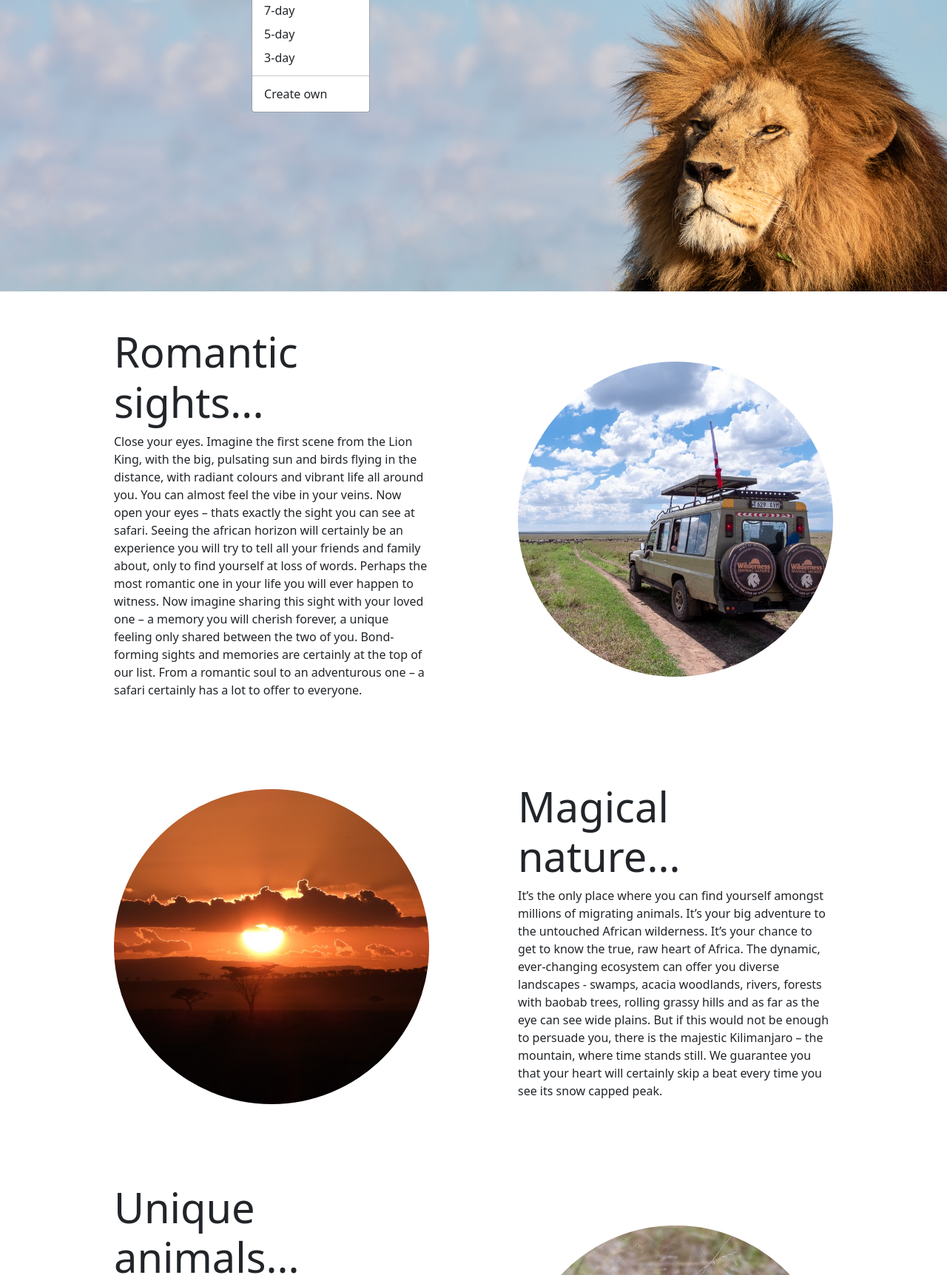
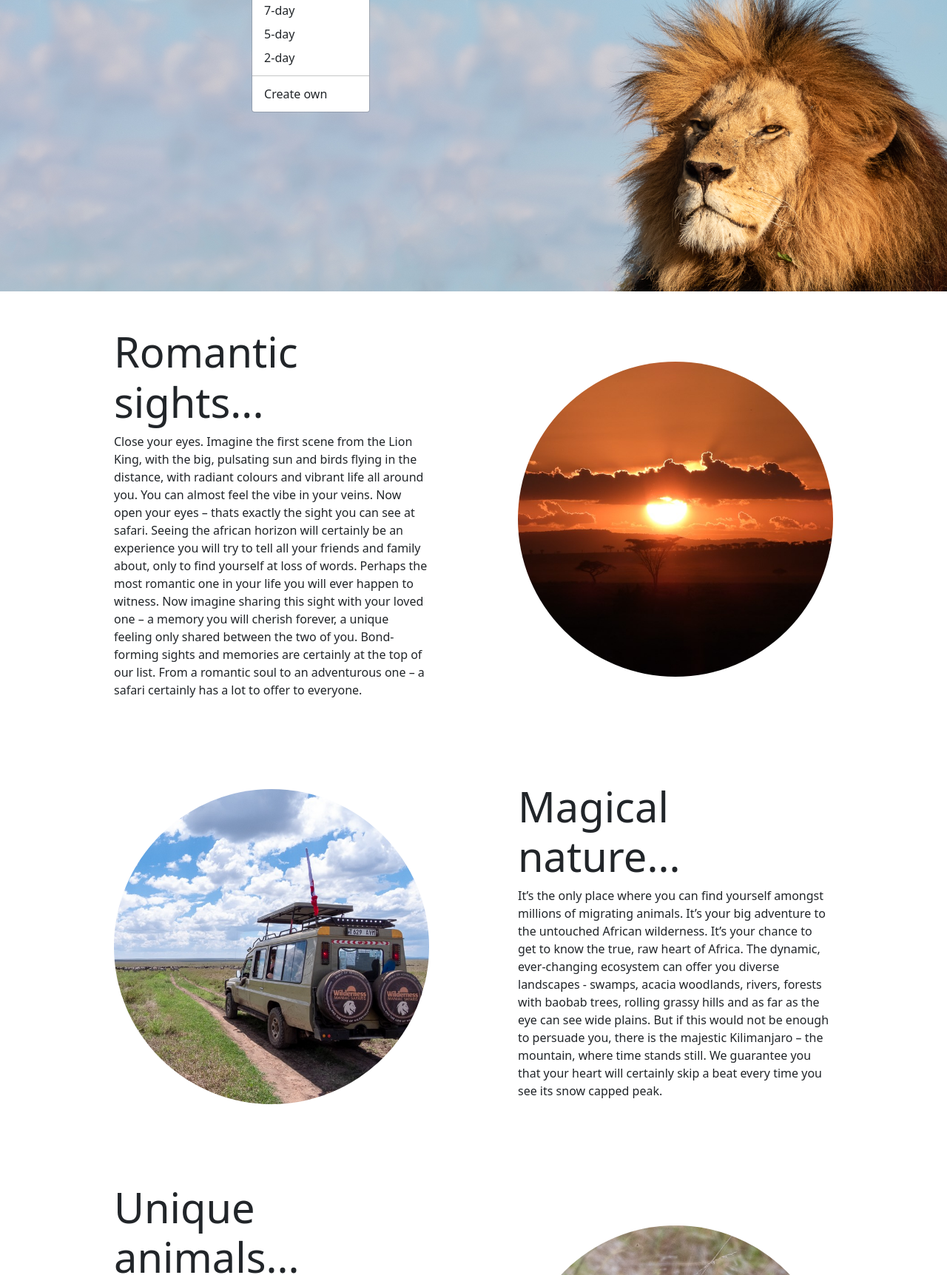
Before and after one commit to jvida/safari, a Django app: page /catalog/ in a window 1280 px wide, after a click on "Expeditions". Shown: the part 196-1920 px from the top of the page at 74% size. Run offline with Django 3.2, Linux system fonts and the light colour scheme.

Commit message:
Swapped images - Home page

```diff
--- a/catalog/templates/base_generic.html
+++ b/catalog/templates/base_generic.html
@@ -66,7 +66,7 @@
               <ul class="dropdown-menu" aria-labelledby="navbarDropdownMenuExpeditions">
                 <li><a class="dropdown-item" href="{% url 'expeditions'  query='recommended' %}#7-day">7-day</a></li>
                 <li><a class="dropdown-item" href="{% url 'expeditions'  query='recommended' %}#5-day">5-day</a></li>
-                <li><a class="dropdown-item" href="{% url 'expeditions'  query='recommended' %}#3-day">3-day</a></li>
+                <li><a class="dropdown-item" href="{% url 'expeditions'  query='recommended' %}#2-day">2-day</a></li>
                 <li><hr class="dropdown-divider"></li>
                 <li><a class="dropdown-item" href="{% url 'expeditions'  query='recommended' %}#create-own">Create own</a></li>
               </ul>
--- a/catalog/templates/index.html
+++ b/catalog/templates/index.html
@@ -30,7 +30,7 @@
       <div class="row align-items-center justify-content-center">
         <div class="col-lg-6 order-lg-2 col-md-10">
           <div class="p-5">
-            <img class="img-fluid rounded-circle" src={% static 'img/home-car.jpg' %} alt="">
+            <img class="img-fluid rounded-circle" src={% static 'img/home-sunset.jpg' %} alt="">
           </div>
         </div>
         <div class="col-lg-6 order-lg-1">
@@ -61,7 +61,7 @@
       <div class="row align-items-center">
         <div class="col-lg-6">
           <div class="p-5">
-            <img class="img-fluid rounded-circle" src={% static 'img/home-sunset.jpg' %} alt="">
+            <img class="img-fluid rounded-circle" src={% static 'img/home-car.jpg' %} alt="">
           </div>
         </div>
         <div class="col-lg-6">
```
